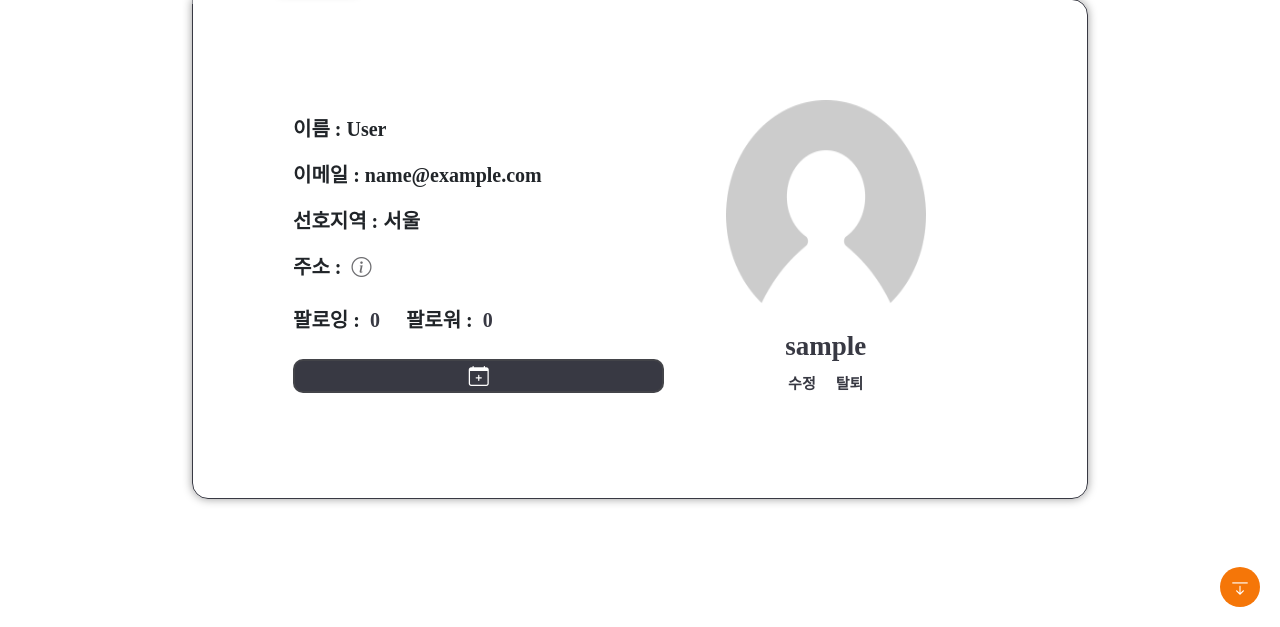
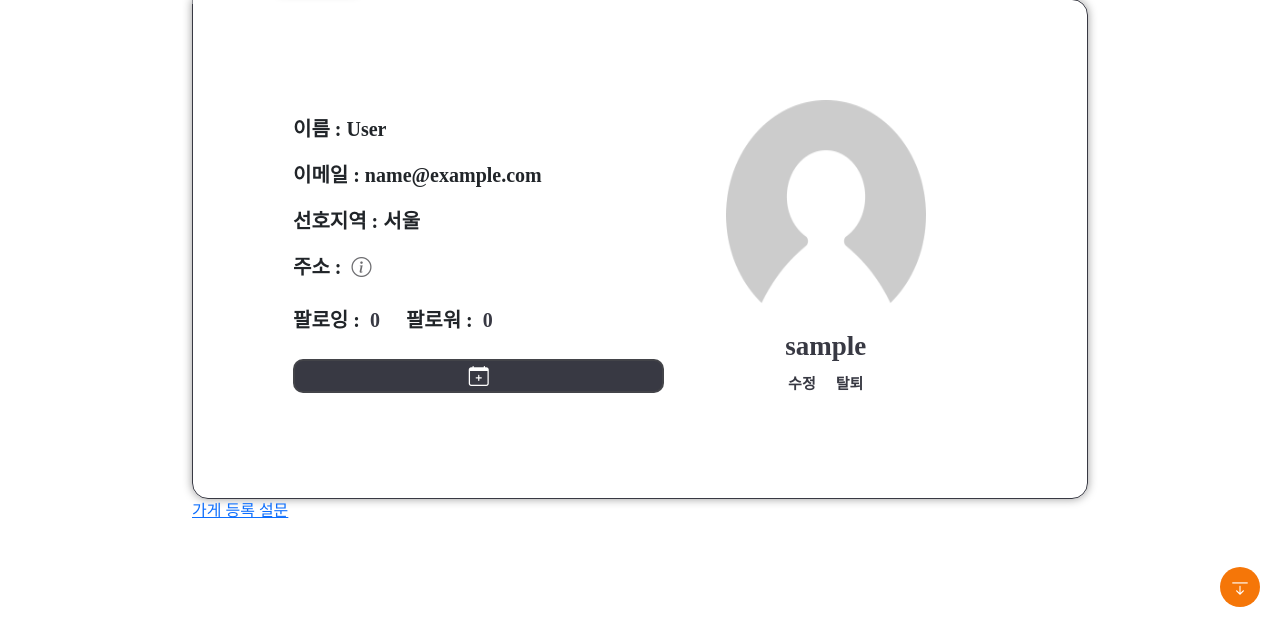
Before and after one commit to Camping-PJT/2nd, a Django app: a page that uses accounts/templates/accounts/profile.html in a window 1280 px wide. Shown: the part 173-800 px from the top of the page. Run offline with Django 3.2, Linux system fonts and the light colour scheme; the visitor is signed in with stand-in values (Sample User, id 1); data comes from the database, SQL or seed files in the repository; some libraries are stand-ins or nearby versions; some web fonts are replaced.

Commit message:
Create google-form link

```diff
--- a/accounts/templates/accounts/profile.html
+++ b/accounts/templates/accounts/profile.html
@@ -80,6 +80,9 @@
           </div>
         </div>
       </div>
+
+      {% comment %} google {% endcomment %}
+      <a href="https://docs.google.com/forms/d/e/1FAIpQLSfBkmM_pvHuCUximGpTrWXB39N8hyZ2oTMqHH3vLaq6i92V8g/viewform?usp=sf_link">가게 등록 설문</a>
 
 
       {% comment %} 두번째 탭 {% endcomment %}
```
Also changed, not shown: accounts/migrations/0002_alter_user_is_owner.py (added).
